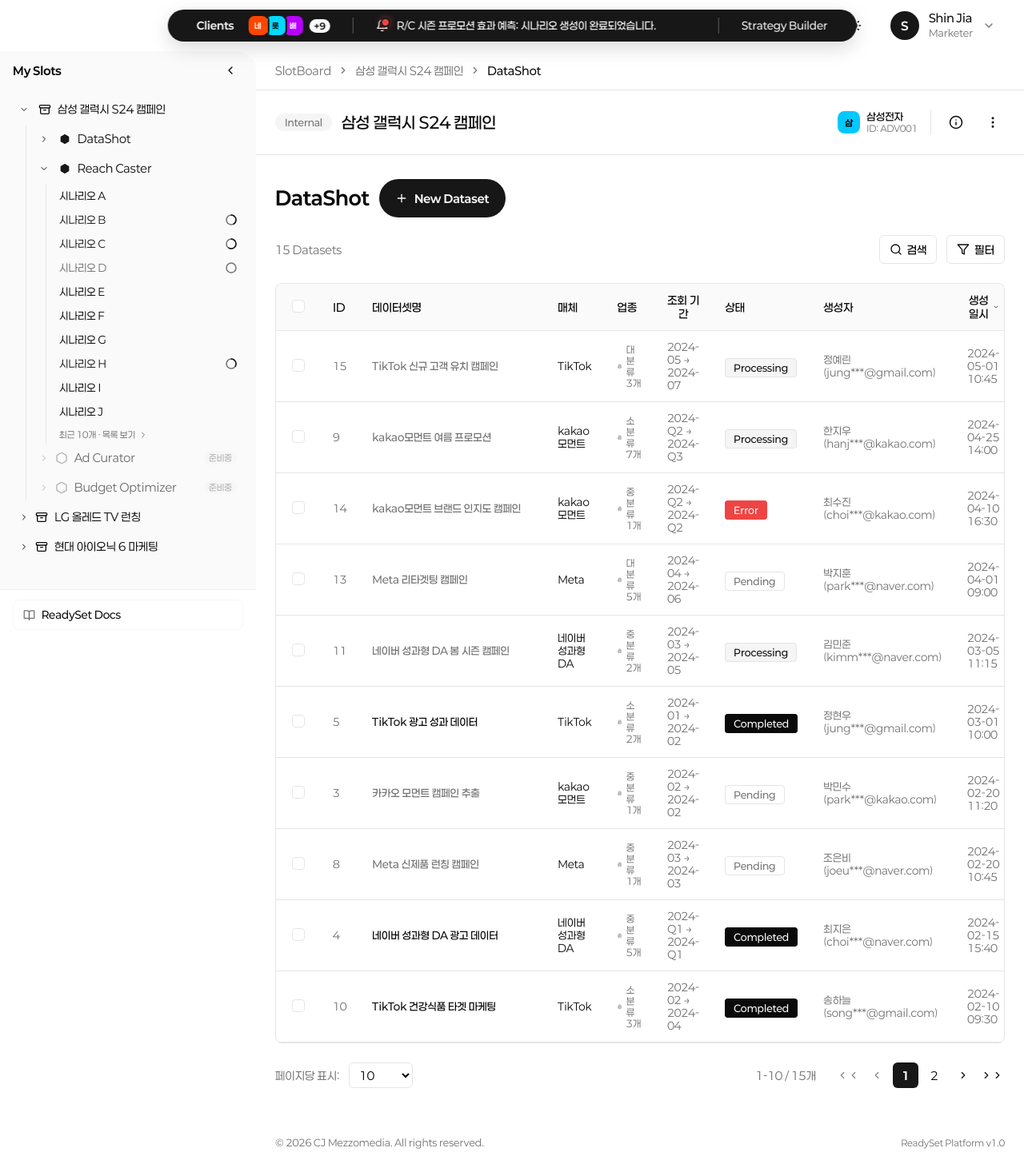
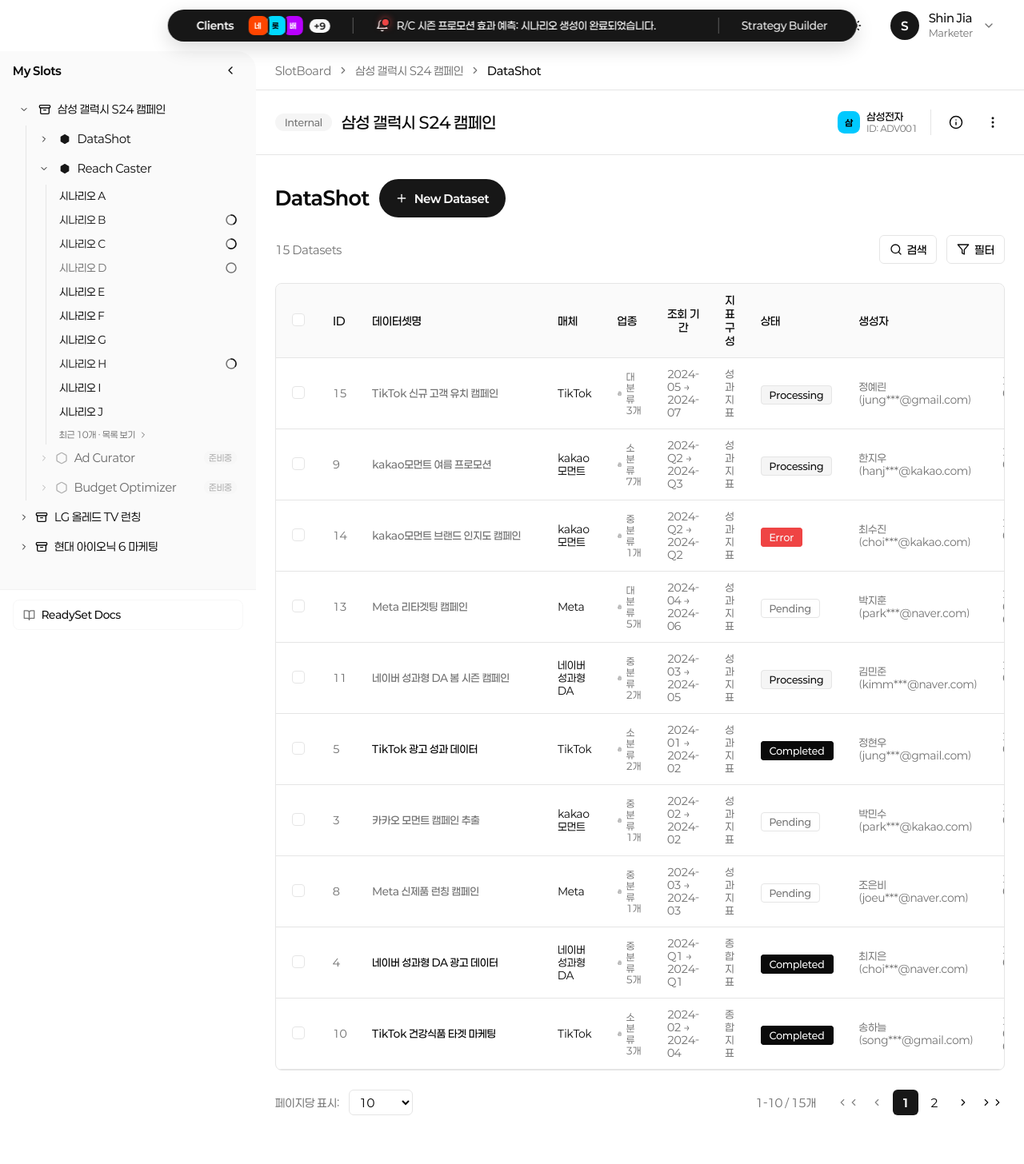
Before and after one commit to taetaej/ReadySet, a React (Vite) app: page /datashot in a window 1280 px wide. Shown: the top 1456 px of the page at 80% size. Built offline with nearby package versions, Linux system fonts and the light colour scheme.

Commit message:
feat: 데이터셋 목록 지표 구성 컬럼 추가, External→Shared Slot 문구 변경, 페이지네이션 항상 표시

```diff
--- a/src/components/datashot/DatasetList.tsx
+++ b/src/components/datashot/DatasetList.tsx
@@ -534,6 +534,9 @@ export function DatasetList() {
                     조회 기간 {renderSortIcon('startDate')}
                   </button>
                 </th>
+                <th style={{ padding: '12px 16px', textAlign: 'left', fontSize: '14px', fontWeight: '500', width: '110px', color: 'hsl(var(--foreground))' }}>
+                  지표 구성
+                </th>
                 <th style={{ padding: '12px 16px', textAlign: 'left', fontSize: '14px', fontWeight: '500', width: '100px', color: 'hsl(var(--foreground))' }}>
                   <button onClick={() => handleSort('status')} style={{ display: 'flex', alignItems: 'center', gap: '4px', background: 'none', border: 'none', cursor: 'pointer', fontWeight: '500', fontSize: '14px', padding: 0, color: 'hsl(var(--foreground))' }}>
                     상태 {renderSortIcon('status')}
@@ -578,7 +581,7 @@ export function DatasetList() {
                           setShowToast({
                             type: 'error',
                             title: '조회 제한',
-                            message: '종합 지표 데이터셋은 External Slot에서 조회가 불가능합니다. 데이터셋을 Private 또는 Internal Slot으로 이동하거나 관리자에게 문의해 주세요.'
+                            message: '종합 지표 데이터셋은 Shared Slot에서 조회가 불가능합니다. 데이터셋을 Private 또는 Internal Slot으로 이동하거나 관리자에게 문의해 주세요.'
                           })
                           setTimeout(() => setShowToast(null), 5000)
                           return
@@ -617,6 +620,9 @@ export function DatasetList() {
                     </td>
                     <td style={{ padding: '12px 16px', fontSize: '13px' }} className="text-muted-foreground">
                       {formatPeriod(dataset.startDate, dataset.endDate, dataset.periodType)}
+                    </td>
+                    <td style={{ padding: '12px 16px', fontSize: '13px' }} className="text-muted-foreground">
+                      {dataset.purpose === 'internal' ? '종합 지표' : '성과 지표'}
                     </td>
                     <td style={{ padding: '12px 16px' }}>
                       <span style={{
@@ -747,8 +753,7 @@ export function DatasetList() {
             </span>
 
             {/* 페이지 네비게이션 */}
-            {totalPages > 1 && (
-              <div style={{ display: 'flex', alignItems: 'center', gap: '4px' }}>
+            <div style={{ display: 'flex', alignItems: 'center', gap: '4px' }}>
                 {/* 첫 페이지로 */}
                 <button
                   onClick={() => setCurrentPage(1)}
@@ -850,7 +855,6 @@ export function DatasetList() {
                   <ChevronRight size={14} style={{ marginLeft: '-8px' }} />
                 </button>
               </div>
-            )}
           </div>
         </div>
       </div>
@@ -919,7 +923,7 @@ export function DatasetList() {
             <div className="dialog-header">
               <h3 className="dialog-title">이동 불가 안내</h3>
               <p className="dialog-description">
-                아래 {blockedDatasets.length}건의 종합 지표 데이터셋은 External Slot으로 이동할 수 없습니다.
+                아래 {blockedDatasets.length}건의 종합 지표 데이터셋은 Shared Slot으로 이동할 수 없습니다.
                 <br />
                 해당 데이터셋을 제외한 후 다시 시도해 주세요.
               </p>
--- a/src/components/reachcaster/SlotDetail.tsx
+++ b/src/components/reachcaster/SlotDetail.tsx
@@ -1862,8 +1862,7 @@ export function SlotDetail({ slotData, onBack, onEdit, onDelete }: SlotDetailPro
               </span>
 
               {/* 페이지 네비게이션 */}
-              {totalPages > 1 && (
-                <div style={{ display: 'flex', alignItems: 'center', gap: '4px' }}>
+              <div style={{ display: 'flex', alignItems: 'center', gap: '4px' }}>
                   {/* 첫 페이지로 */}
                   <button
                     onClick={() => setCurrentPage(1)}
@@ -1965,7 +1964,6 @@ export function SlotDetail({ slotData, onBack, onEdit, onDelete }: SlotDetailPro
                     <ChevronRight size={14} style={{ marginLeft: '-8px' }} />
                   </button>
                 </div>
-              )}
             </div>
           </div>
         )}
--- a/src/components/reachcaster/WorkspaceLayout.tsx
+++ b/src/components/reachcaster/WorkspaceLayout.tsx
@@ -328,8 +328,6 @@ export function SlotBoardLayout({ initialView = 'workspace' }: { initialView?: '
 
   // 페이지네이션 컴포넌트 (Shadcn 스타일)
   const renderPagination = () => {
-    if (totalPages <= 1) return null
-
     const startItem = (currentPage - 1) * itemsPerPage + 1
     const endItem = Math.min(currentPage * itemsPerPage, totalItems)
 
```
Also changed, not shown: public/docs/images/datashot/005.png (added), public/docs/images/get-started/001.png (added).
